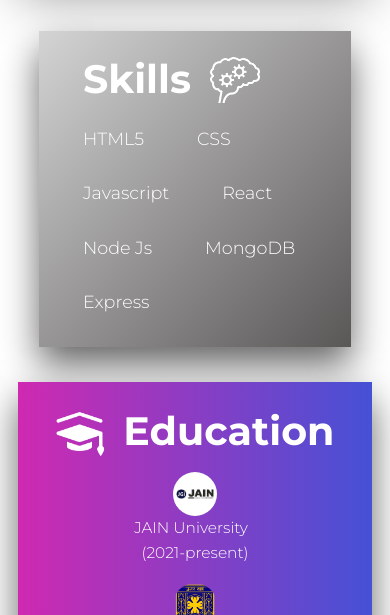
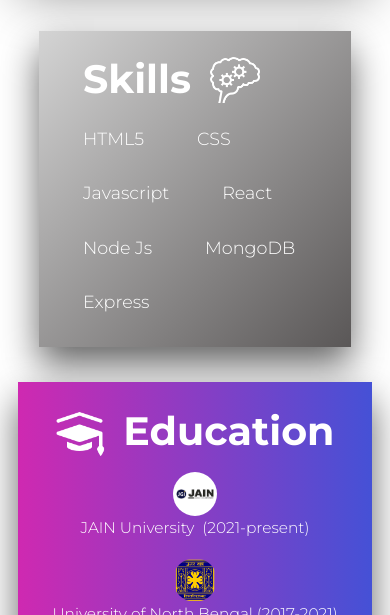
Before and after one commit to ashdephoenix123/portfolio, a website: page index.html in a window 390 px wide. Shown: the part 1385-2000 px from the top of the page. Drawn offline with Linux system fonts and the light colour scheme.

Commit message:
third commit

```diff
--- a/css/style.css
+++ b/css/style.css
@@ -149,7 +149,7 @@
     font-size: var(--ft-sz-largest);
     text-align: center;
     margin: 4rem auto;
-    background-image: linear-gradient(to right, #bb00fa, #c2423c, #da2f11);
+    background-image: linear-gradient(to right, #bb00fa, #97307a, #da2f11);
     color: transparent;
     -webkit-background-clip: text;
     background-clip: text;
@@ -267,8 +267,10 @@
       margin: 4rem 2rem 6rem; } }
   @media only screen and (max-width: 56.25em) {
     .qualification__education {
+      display: block;
       width: 100%;
-      border-radius: 0; } }
+      border-radius: 0;
+      padding: 2rem 0; } }
   @media only screen and (max-width: 46.5625em) {
     .qualification__education {
       padding: 2rem; } }
--- a/index.html
+++ b/index.html
@@ -100,15 +100,15 @@
                 <ul class='qualification__education-lists'>
                     <li class='qualification__education-item'>
                         <img class="institution_img" src="images/jain.png" alt="institution-logo">
-                        JAIN University &nbsp;<span class='fw-700'>(2021-present)</span>
+                        JAIN University &nbsp;(2021-present)
                     </li>
                     <li class='qualification__education-item'>
                         <img class="institution_img" src="images/nbu.png" alt="institution-logo">
-                        University of North Bengal&nbsp;<span class='fw-700'>(2017-2021)</span>
+                        University of North Bengal&nbsp;(2017-2021)
                     </li>
                     <li class='qualification__education-item'>
                         <img class="institution_img" src="images/school.jpg" alt="institution-logo">
-                        Siliguri Model High School&nbsp; <span class='fw-700'>(2015-2017)</span>
+                        Siliguri Model High School&nbsp; (2015-2017)
                     </li>
                 </ul>
             </div>
```
